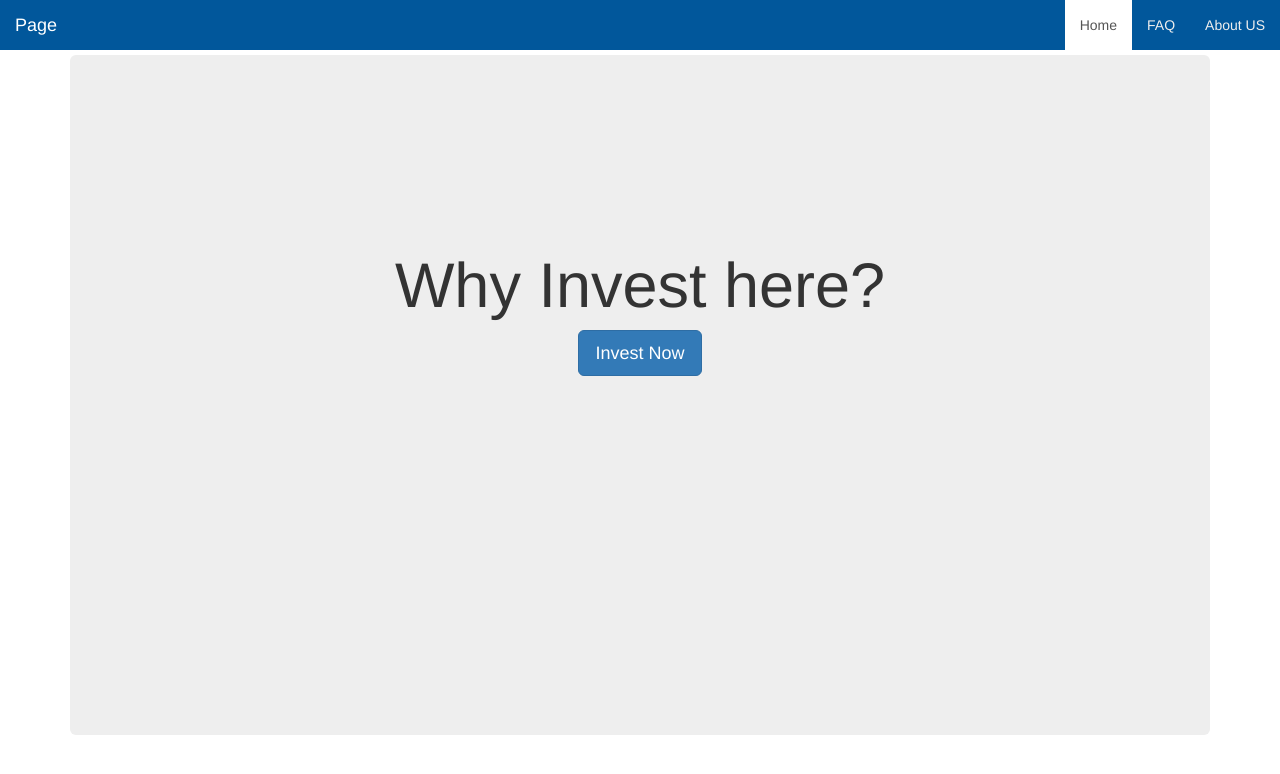
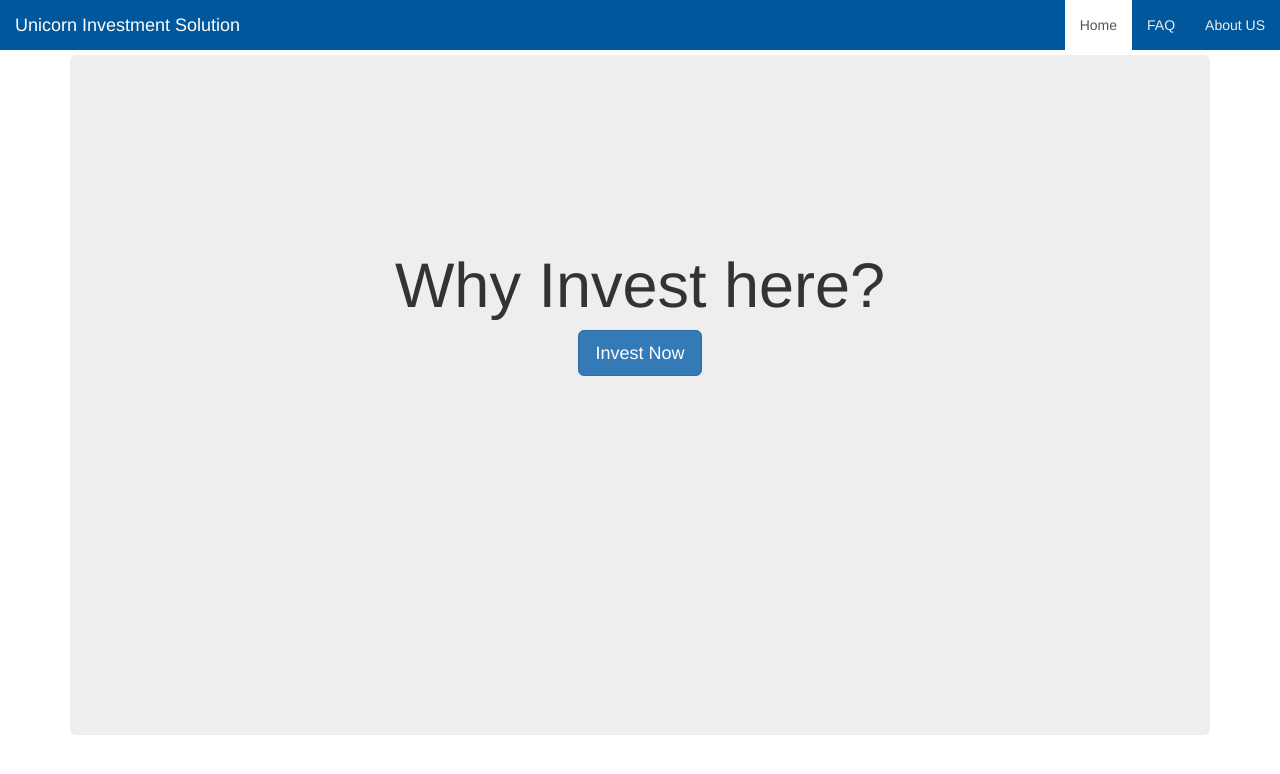
Before and after one commit to roysaurav/UIS, a plain HTML site: page index.html in a window 1280 px wide. Drawn offline with nearby package versions, Linux system fonts and the light colour scheme.

Commit message:
Update index.html

```diff
--- a/index.html
+++ b/index.html
@@ -49,7 +49,7 @@
 					<span class="icon-bar"></span>
 					<span class="icon-bar"></span>
 				</button>
-				<a class="navbar-brand" href="page.html">Page</a>
+				<a class="navbar-brand" href="https://roysaurav.github.io/uis">Unicorn Investment Solution</a>
 			</div>
 			<div class="collapse navbar-collapse" id="myNavbar">
 				<ul class="nav navbar-nav navbar-right">
```
